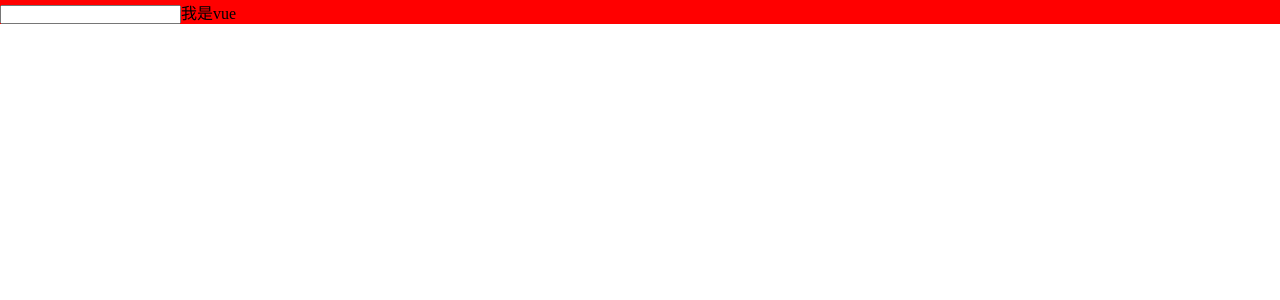
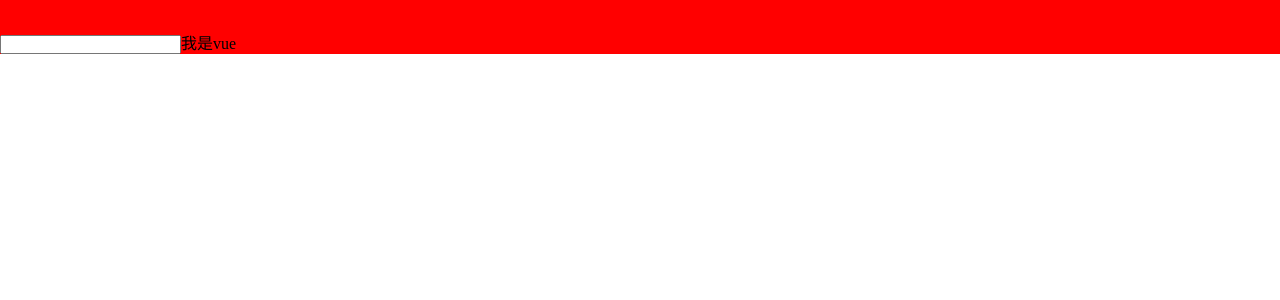
Before and after one commit to linhuan666/vuedemo2, a Vue app: page / in a window 1280 px wide. Shown: the top 300 px of the page. Built offline with nearby package versions, Linux system fonts and the light colour scheme.

Commit message:
第二次修改

```diff
--- a/src/App.vue
+++ b/src/App.vue
@@ -27,5 +27,9 @@ export default {
 <style scoped>
 #app {
  background-color: red;
+  overflow: hidden;
+}
+#app .header{
+  margin-top: 30px;
 }
 </style>
```
